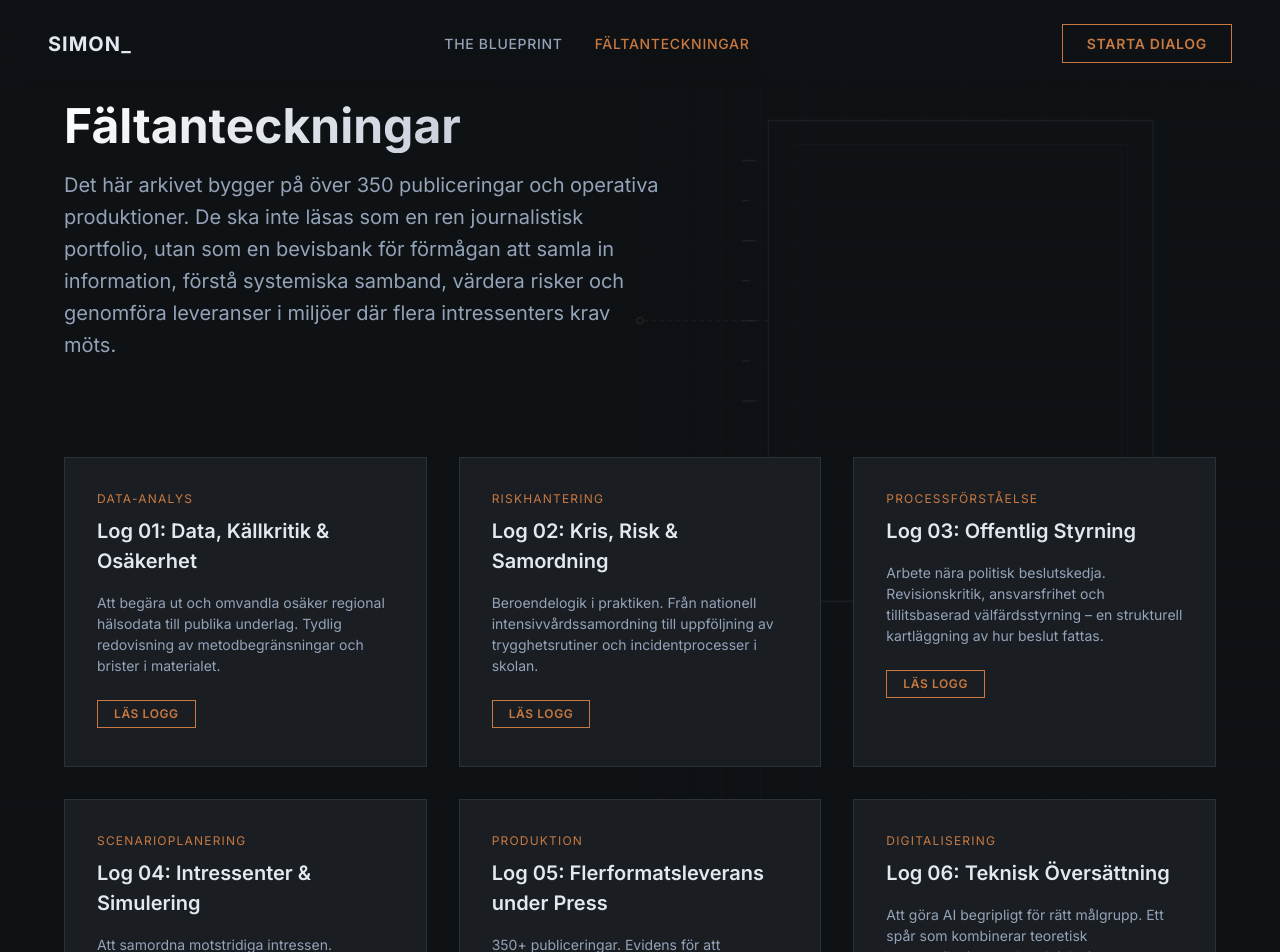
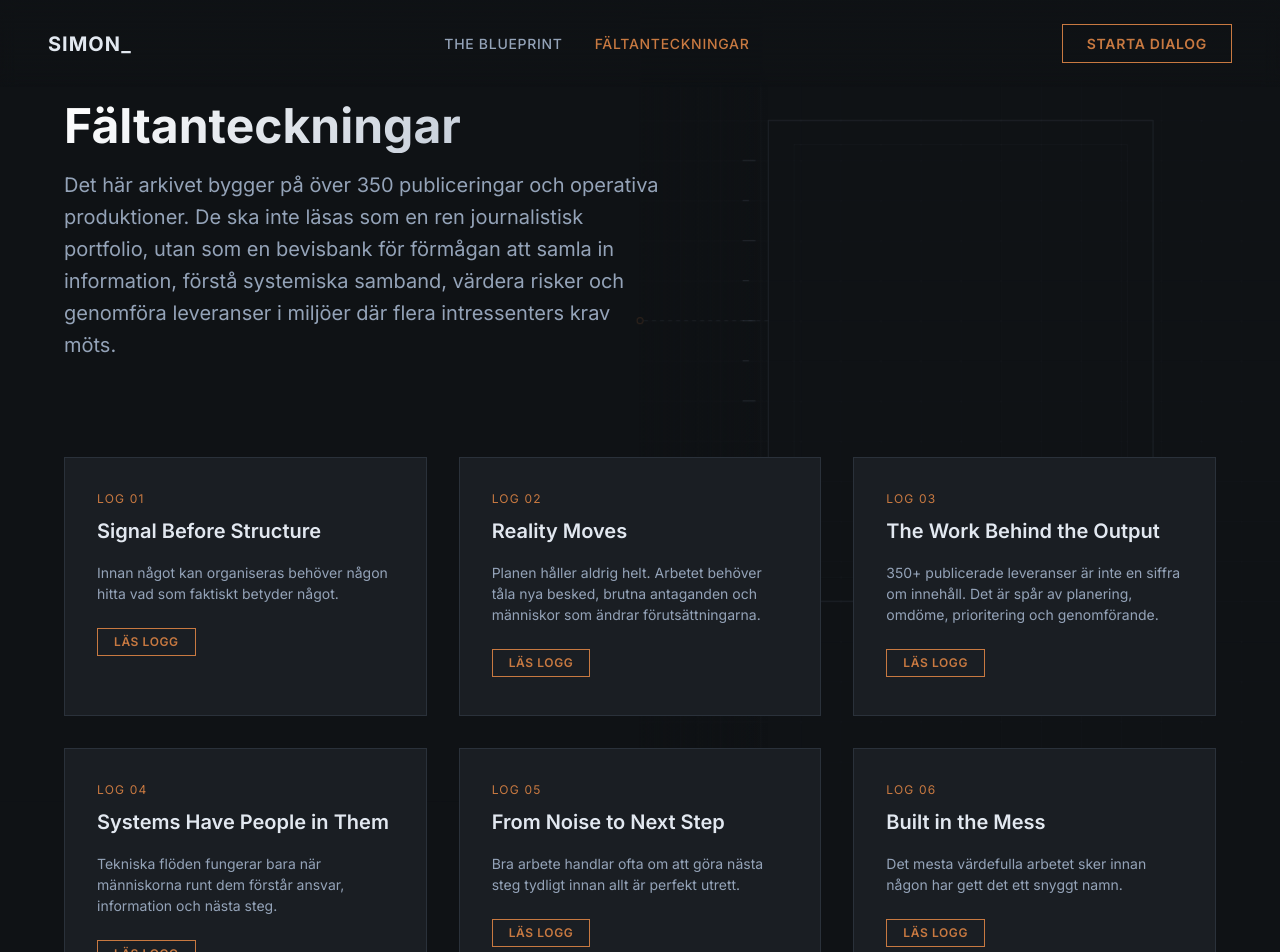
Before and after one commit to itsimonfredlingjack/simon-web, a React (Vite) app: page /publications in a window 1280 px wide. Shown: the top 952 px of the page. Built offline with nearby package versions, Linux system fonts and the light colour scheme; a web font is replaced by a local one.

Commit message:
content: Update hero and cards with user-provided punchy copy

```diff
--- a/src/pages/Home.tsx
+++ b/src/pages/Home.tsx
@@ -38,7 +38,7 @@ export default function Home() {
       <section className="hero-section">
         <h1 className="hero-title">The Blueprint of Work Nobody Sees</h1>
         <p className="hero-subtitle">
-          Verksamhetsnära projektstöd i skärningen mellan IT, människor och genomförande. Med bakgrund från SVT, Trafikverket och akademin hjälper jag digitaliseringsprojekt att gå från oklarhet till tydlig struktur.
+          Människor, information och teknik faller sällan på plats av sig själva. Jag arbetar där uppdrag är otydliga, förutsättningar rör sig och någon behöver skapa struktur nog för att arbetet ska gå framåt.
         </p>
         <div>
           <button className="copper-btn" onClick={() => window.scrollTo({ top: window.innerHeight, behavior: 'smooth' })}>
--- a/src/pages/Publications.tsx
+++ b/src/pages/Publications.tsx
@@ -17,39 +17,39 @@ export default function Publications() {
   const articles = [
     {
       id: 1,
-      title: "Log 01: Data, Källkritik & Osäkerhet",
-      date: "Data-analys",
-      excerpt: "Att begära ut och omvandla osäker regional hälsodata till publika underlag. Tydlig redovisning av metodbegränsningar och brister i materialet."
+      title: "Signal Before Structure",
+      date: "Log 01",
+      excerpt: "Innan något kan organiseras behöver någon hitta vad som faktiskt betyder något."
     },
     {
       id: 2,
-      title: "Log 02: Kris, Risk & Samordning",
-      date: "Riskhantering",
-      excerpt: "Beroendelogik i praktiken. Från nationell intensivvårdssamordning till uppföljning av trygghetsrutiner och incidentprocesser i skolan."
+      title: "Reality Moves",
+      date: "Log 02",
+      excerpt: "Planen håller aldrig helt. Arbetet behöver tåla nya besked, brutna antaganden och människor som ändrar förutsättningarna."
     },
     {
       id: 3,
-      title: "Log 03: Offentlig Styrning",
-      date: "Processförståelse",
-      excerpt: "Arbete nära politisk beslutskedja. Revisionskritik, ansvarsfrihet och tillitsbaserad välfärdsstyrning – en strukturell kartläggning av hur beslut fattas."
+      title: "The Work Behind the Output",
+      date: "Log 03",
+      excerpt: "350+ publicerade leveranser är inte en siffra om innehåll. Det är spår av planering, omdöme, prioritering och genomförande."
     },
     {
       id: 4,
-      title: "Log 04: Intressenter & Simulering",
-      date: "Scenarioplanering",
-      excerpt: "Att samordna motstridiga intressen. Utbildningssimuleringar där ekonomiska, miljömässiga och samhälleliga konsekvenser vägs mot varandra."
+      title: "Systems Have People in Them",
+      date: "Log 04",
+      excerpt: "Tekniska flöden fungerar bara när människorna runt dem förstår ansvar, information och nästa steg."
     },
     {
       id: 5,
-      title: "Log 05: Flerformatsleverans under Press",
-      date: "Produktion",
-      excerpt: "350+ publiceringar. Evidens för att självständigt hantera hela kedjan: från otydligt uppdrag och informationsinhämtning till färdig paketering."
+      title: "From Noise to Next Step",
+      date: "Log 05",
+      excerpt: "Bra arbete handlar ofta om att göra nästa steg tydligt innan allt är perfekt utrett."
     },
     {
       id: 6,
-      title: "Log 06: Teknisk Översättning",
-      date: "Digitalisering",
-      excerpt: "Att göra AI begripligt för rätt målgrupp. Ett spår som kombinerar teoretisk kommunikation med praktiska interna experiment inom RAG och automationsflöden."
+      title: "Built in the Mess",
+      date: "Log 06",
+      excerpt: "Det mesta värdefulla arbetet sker innan någon har gett det ett snyggt namn."
     }
   ];
 
```
